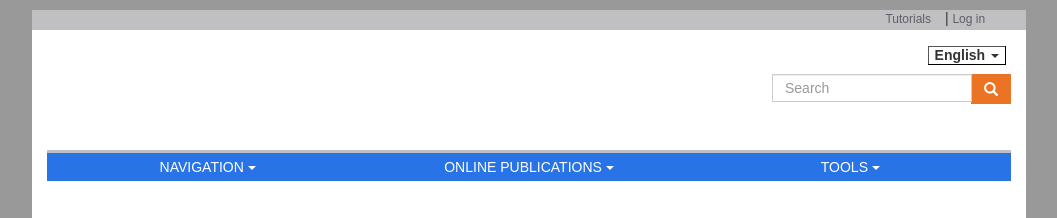
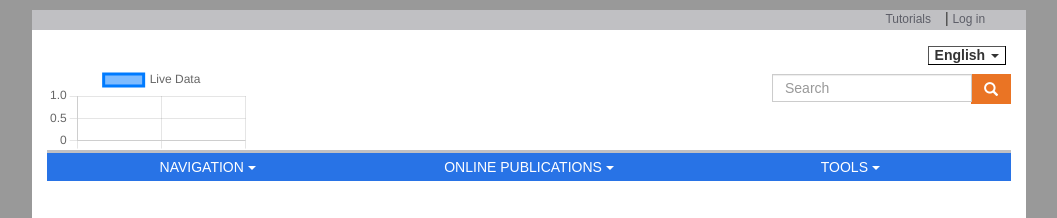
Before and after one commit to Eneuem/js-datavisualisation-challenge, a website: page index.html in a window 1280 px wide. Shown: the top 218 px of the page, without its empty margins (111-1168 px from the left). Drawn offline with nearby package versions, Linux system fonts and the light colour scheme; no server answers; a web font is replaced by a local one.

Commit message:
chart.js done, need to write with DOM but this is gonna be easy

```diff
--- a/index.html
+++ b/index.html
@@ -28,7 +28,8 @@
   <link rel="stylesheet" href="./assets/statexpflat.css">
   <link rel="stylesheet" href="./assets/statexpflat-grid.css">
   <script src="script.js"></script>
-  <script src="https://cdn.jsdelivr.net/npm/chart.js"></script>
+  <script src="node_modules/chart.js/dist/chart.umd.js"></script>
+  <script src="https://ajax.googleapis.com/ajax/libs/jquery/3.5.1/jquery.min.js"></script>
 
 
   <style>
@@ -232,6 +233,8 @@
             </div>
           </form>
         </div>
+
+        <canvas id="monGraphique"></canvas>
 
 
 
--- /dev/null
+++ b/package.json
@@ -0,0 +1,5 @@
+{
+  "dependencies": {
+    "chart.js": "^4.4.0"
+  }
+}
--- /dev/null
+++ b/script.js
@@ -0,0 +1,155 @@
+//////////////////////////
+/// COLOR GENERATOR    ///
+//////////////////////////
+
+function getRandomColor() {
+    let r = Math.floor(Math.random() * 256);
+    let g = Math.floor(Math.random() * 256);
+    let b = Math.floor(Math.random() * 256);
+    return `rgba(${r},${g},${b},1)`;
+}
+
+  ////////////////////////////
+ /////      TAB 1+2  ////////
+////////////////////////////
+
+function generateChartFromTable(tableId, chartType = 'line') {
+    let table = document.getElementById(tableId);
+    let rows = table.querySelectorAll('tbody tr');
+    let data = [];
+
+    rows.forEach((row) => {
+        let cells = row.querySelectorAll('th, td');
+
+        let countryData = {
+            number: cells[0].textContent,
+            country: cells[1].textContent,
+            offences: {}
+        };
+
+        for (let i = 2; i < cells.length; i++) {
+            let year = 2002 + i - 2;
+            countryData.offences[year] = parseFloat(cells[i].textContent.replace(',', '.'));
+        }
+
+        data.push(countryData);
+    });
+
+    console.log(data);
+    data = data.filter(country => country.country.trim() !== "");
+
+    let chartData = {
+        labels: [],
+        datasets: []
+    };
+
+    data.forEach(country => {
+        let dataset = {
+            label: country.country,
+            data: Object.values(country.offences),
+            borderColor: getRandomColor(),
+            fill: false
+        };
+
+        if (chartType === 'bar') {
+            dataset.backgroundColor = getRandomColor();
+        } else if (chartType === 'line') {
+            dataset.backgroundColor = 'transparent';
+        }
+
+        chartData.datasets.push(dataset);
+    });
+
+    chartData.labels = Object.keys(data[0].offences);
+
+
+    let canvasElem = document.createElement('canvas');
+    canvasElem.id = 'myChart-' + tableId;
+
+    table.parentNode.insertBefore(canvasElem, table);
+
+    let ctx = canvasElem.getContext('2d');
+    let myChart = new Chart(ctx, {
+        type: chartType,
+        data: chartData,
+        options: {
+            scales: {
+                y: {
+                    beginAtZero: true
+                },
+                x: {
+ barThickness: 6,
+        maxBarThickness: 8,
+        minBarLength: 2,
+                }
+
+            }
+        }
+    });
+}
+
+document.addEventListener("DOMContentLoaded", function() {
+    generateChartFromTable('table1', 'line');
+    generateChartFromTable('table2', 'bar');
+});
+
+  ////////////////////////////
+ ///// AJAX + JSON //////////
+////////////////////////////
+
+window.onload = function() {
+    // Configuration initiale du graphique
+    let config = {
+        type: 'line',
+        data: {
+            datasets: [{
+                label: 'Live Data',
+                backgroundColor: 'rgba(0, 123, 255, 0.5)',
+                borderColor: 'rgba(0, 123, 255, 1)',
+                data: []
+            }]
+        },
+        options: {
+            scales: {
+                x: {
+                    type: 'linear',
+                    position: 'bottom'
+                }
+            },
+            title: {
+                display: true,
+                text: "Live Chart with dataPoints from External JSON"
+            }
+        }
+    };
+
+    // Création de l'instance du graphique
+    let context = document.getElementById('monGraphique').getContext('2d');
+    let myChart = new Chart(context, config);
+
+    // Fonction pour mettre à jour le graphique
+    function updateChart() {
+        let lastDataPoint = config.data.datasets[0].data[config.data.datasets[0].data.length - 1];
+        let xValue = lastDataPoint ? lastDataPoint.x + 1 : 1;
+        let yValue = lastDataPoint ? lastDataPoint.y : 10;
+        $.getJSON("https://canvasjs.com/services/data/datapoints.php?xstart=" + xValue + "&ystart=" + yValue + "&length=1&type=json", function(data) {
+            $.each(data, function(key, value) {
+                config.data.datasets[0].data.push({
+                    x: parseInt(value[0]),
+                    y: parseInt(value[1])
+                });
+            });
+            myChart.update();
+            setTimeout(updateChart, 1000);
+        });
+    }
+
+    // Récupération des premiers points de données et initialisation du graphique
+    $.getJSON("https://canvasjs.com/services/data/datapoints.php?xstart=1&ystart=10&length=10&type=json", function(data) {
+        $.each(data, function(key, value){
+            config.data.datasets[0].data.push({x: value[0], y: parseInt(value[1])});
+        });
+        myChart.update();
+        updateChart();
+    });
+};
```
Also changed, not shown: 1 other file.
